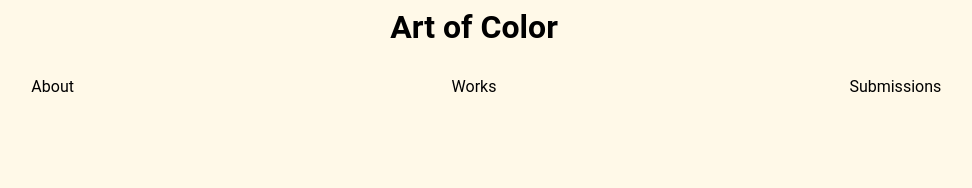
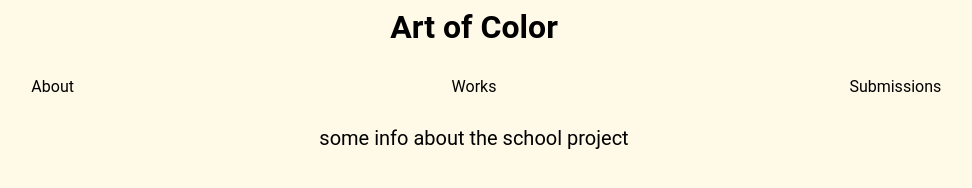
Before and after one commit to FaithSmith02/Project-3, a plain HTML site: page FSCSP.html in a window 1280 px wide. Shown: the whole page, without its empty margins (166-1138 px from the left). Drawn offline with Linux system fonts and the light colour scheme.

Commit message:
prototype

```diff
--- a/FSCSP.html
+++ b/FSCSP.html
@@ -16,4 +16,7 @@
         <a href="works.html">Works</a>
         <a href="submissions.html">Submissions</a>
     </div>
+    <div>
+        <p>some info about the school project</p>
+    </div>
 </body></html>
```
Also changed, not shown: works.html (+1 -1 lines).
